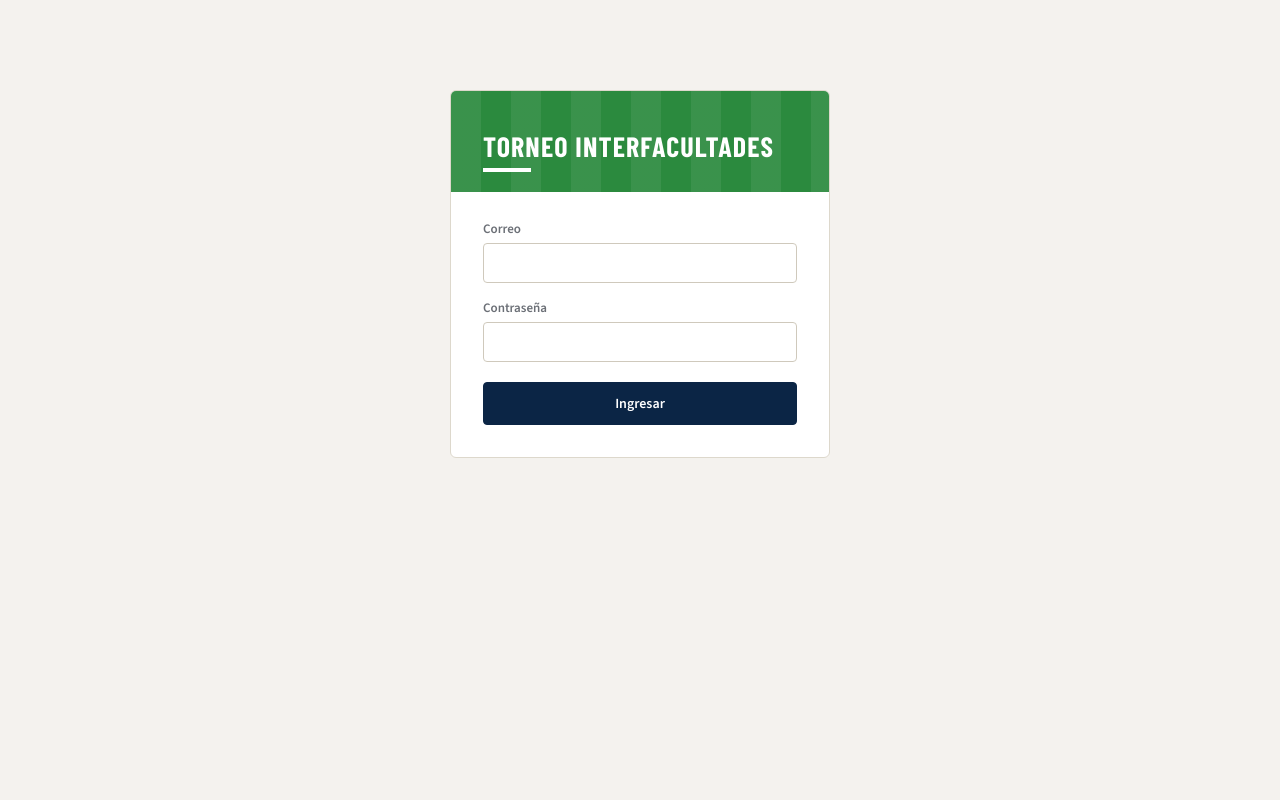
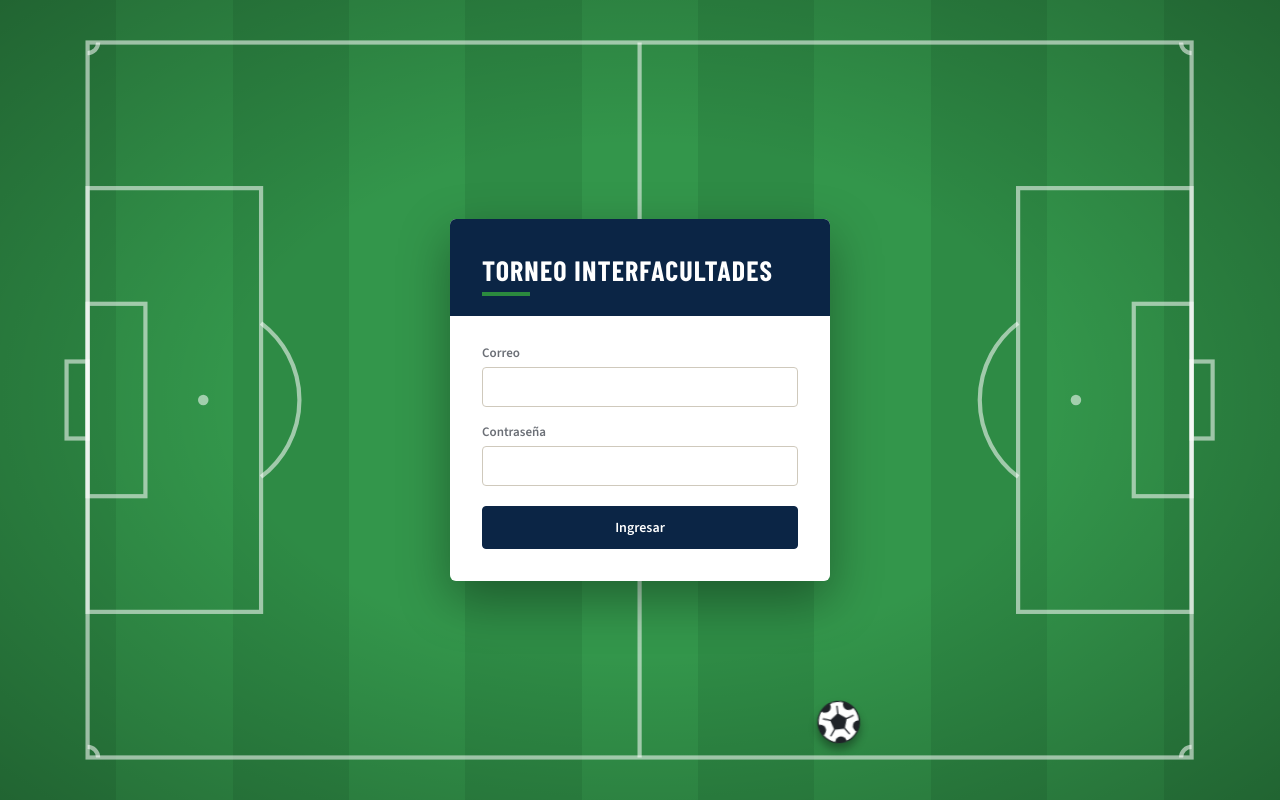
Before and after one commit to AlejoSilveira/GMA-torneo-futbol5-bd1, a React app in the folder frontend/: page / in a window 1280 px wide. Built offline with nearby package versions, Linux system fonts and the light colour scheme; the HTML template or start-up script is replaced by a standard one.

Commit message:
login con cancha y pelota animada

```diff
--- /dev/null
+++ b/frontend/src/components/Cancha.jsx
@@ -0,0 +1,41 @@
+// líneas de una cancha vista desde arriba, en SVG
+export default function Cancha({ className = "" }) {
+  return (
+    <svg
+      className={className}
+      viewBox="-30 -10 1110 700"
+      preserveAspectRatio="xMidYMid meet"
+      aria-hidden="true"
+    >
+      <g fill="none" stroke="rgba(255, 255, 255, 0.55)" strokeWidth="4">
+        {/* contorno y mitad de cancha */}
+        <rect x="0" y="0" width="1050" height="680" />
+        <line x1="525" y1="0" x2="525" y2="680" />
+        <circle cx="525" cy="340" r="91.5" />
+
+        {/* área, área chica, arco y medialuna de la izquierda */}
+        <rect x="0" y="138.5" width="165" height="403" />
+        <rect x="0" y="248.5" width="55" height="183" />
+        <rect x="-20" y="303.4" width="20" height="73.2" />
+        <path d="M165 266.9 A91.5 91.5 0 0 1 165 413.1" />
+
+        {/* lo mismo de la derecha */}
+        <rect x="885" y="138.5" width="165" height="403" />
+        <rect x="995" y="248.5" width="55" height="183" />
+        <rect x="1050" y="303.4" width="20" height="73.2" />
+        <path d="M885 266.9 A91.5 91.5 0 0 0 885 413.1" />
+
+        {/* córners */}
+        <path d="M0 10 A10 10 0 0 0 10 0" />
+        <path d="M1040 0 A10 10 0 0 0 1050 10" />
+        <path d="M0 670 A10 10 0 0 1 10 680" />
+        <path d="M1040 680 A10 10 0 0 1 1050 670" />
+      </g>
+      <g fill="rgba(255, 255, 255, 0.55)">
+        <circle cx="525" cy="340" r="5" />
+        <circle cx="110" cy="340" r="5" />
+        <circle cx="940" cy="340" r="5" />
+      </g>
+    </svg>
+  );
+}
--- /dev/null
+++ b/frontend/src/components/Pelota.jsx
@@ -0,0 +1,29 @@
+// pelota de fútbol clásica dibujada en SVG
+export default function Pelota({ tamano = 40, className = "" }) {
+  return (
+    <svg className={className} width={tamano} height={tamano} viewBox="0 0 100 100" aria-hidden="true">
+      <defs>
+        <clipPath id="borde-pelota">
+          <circle cx="50" cy="50" r="47" />
+        </clipPath>
+      </defs>
+      <circle cx="50" cy="50" r="47" fill="#ffffff" />
+      <g clipPath="url(#borde-pelota)" fill="#1f2328">
+        <polygon points="50,30 69,43.8 61.8,66.2 38.2,66.2 31,43.8" />
+        <circle cx="77" cy="12.8" r="13" />
+        <circle cx="93.7" cy="64.2" r="13" />
+        <circle cx="50" cy="96" r="13" />
+        <circle cx="6.3" cy="64.2" r="13" />
+        <circle cx="23" cy="12.8" r="13" />
+      </g>
+      <g stroke="#1f2328" strokeWidth="3" strokeLinecap="round">
+        <line x1="50" y1="30" x2="50" y2="14" />
+        <line x1="69" y1="43.8" x2="84.2" y2="38.9" />
+        <line x1="61.8" y1="66.2" x2="71.2" y2="79.1" />
+        <line x1="38.2" y1="66.2" x2="28.8" y2="79.1" />
+        <line x1="31" y1="43.8" x2="15.8" y2="38.9" />
+      </g>
+      <circle cx="50" cy="50" r="47" fill="none" stroke="#1f2328" strokeWidth="3" />
+    </svg>
+  );
+}
--- a/frontend/src/index.css
+++ b/frontend/src/index.css
@@ -122,35 +122,56 @@ main {
   padding: 32px;
 }
 
-/* login */
+/* login: cancha de fondo, pelota que rueda y la caja en el centro */
+.pantalla-login {
+  position: relative;
+  display: flex;
+  align-items: center;
+  justify-content: center;
+  min-height: 100vh;
+  padding: 24px 16px;
+  overflow: hidden;
+  background-color: #2e8b45;
+  background-image:
+    radial-gradient(ellipse at center, transparent 45%, rgba(0, 0, 0, 0.28)),
+    repeating-linear-gradient(
+      90deg,
+      #2e8b45 0,
+      #2e8b45 9.09%,
+      #33964b 9.09%,
+      #33964b 18.18%
+    );
+}
+
+.cancha-fondo {
+  position: absolute;
+  top: 4%;
+  left: 3%;
+  width: 94%;
+  height: 92%;
+}
+
 .login {
+  position: relative;
   width: 100%;
   max-width: 380px;
-  margin: 90px auto;
   background-color: var(--blanco);
-  border: 1px solid var(--borde);
   border-radius: 6px;
   overflow: hidden;
+  box-shadow: 0 18px 50px rgba(0, 0, 0, 0.35);
 }
 
 .login h1 {
   margin: 0;
-  padding: 40px 32px 20px;
+  padding: 36px 32px 20px;
+  background-color: var(--azul);
   color: var(--blanco);
-  background-color: var(--verde);
-  background-image: repeating-linear-gradient(
-    90deg,
-    rgba(255, 255, 255, 0.07) 0,
-    rgba(255, 255, 255, 0.07) 30px,
-    transparent 30px,
-    transparent 60px
-  );
   font-size: 28px;
   line-height: 1.1;
 }
 
 .login h1::after {
-  background-color: var(--blanco);
+  background-color: var(--verde);
 }
 
 .login form {
@@ -165,6 +186,49 @@ main {
   padding: 11px;
 }
 
+/* la pelota cruza la cancha cada tanto */
+.pelota-rodando {
+  position: absolute;
+  bottom: 7%;
+  left: 0;
+  filter: drop-shadow(0 6px 4px rgba(0, 0, 0, 0.35));
+  animation: rodar 16s linear infinite;
+}
+
+.pelota-girando {
+  display: block;
+  animation: girar 1.1s linear infinite;
+}
+
+@keyframes rodar {
+  0% {
+    transform: translateX(-80px);
+  }
+  55% {
+    transform: translateX(calc(100vw + 80px));
+  }
+  100% {
+    transform: translateX(calc(100vw + 80px));
+  }
+}
+
+@keyframes girar {
+  to {
+    transform: rotate(360deg);
+  }
+}
+
+/* si el usuario pidió menos animaciones en su sistema, la pelota no se mueve */
+@media (prefers-reduced-motion: reduce) {
+  .pelota-rodando,
+  .pelota-girando {
+    animation: none;
+  }
+
+  .pelota-rodando {
+    left: 12%;
+  }
+}
 /* formularios */
 .formulario {
   display: grid;
--- a/frontend/src/pages/Login.jsx
+++ b/frontend/src/pages/Login.jsx
@@ -1,6 +1,8 @@
 import { useState } from "react";
 import { useNavigate } from "react-router-dom";
 import { useAuth } from "../context/AuthContext";
+import Cancha from "../components/Cancha";
+import Pelota from "../components/Pelota";
 
 function esCorreoValido(correo) {
   return correo.includes("@") && correo.includes(".");
@@ -43,6 +45,13 @@ export default function Login() {
   }
 
   return (
+    <div className="pantalla-login">
+      <Cancha className="cancha-fondo" />
+
+      <div className="pelota-rodando">
+        <Pelota tamano={44} className="pelota-girando" />
+      </div>
+
       <div className="login">
         <h1>Torneo Interfacultades</h1>
         <form onSubmit={manejarSubmit} noValidate>
@@ -68,5 +77,6 @@ export default function Login() {
           </button>
         </form>
       </div>
+    </div>
   );
 }
```
Lines whose indentation alone changed are shown as unchanged.
